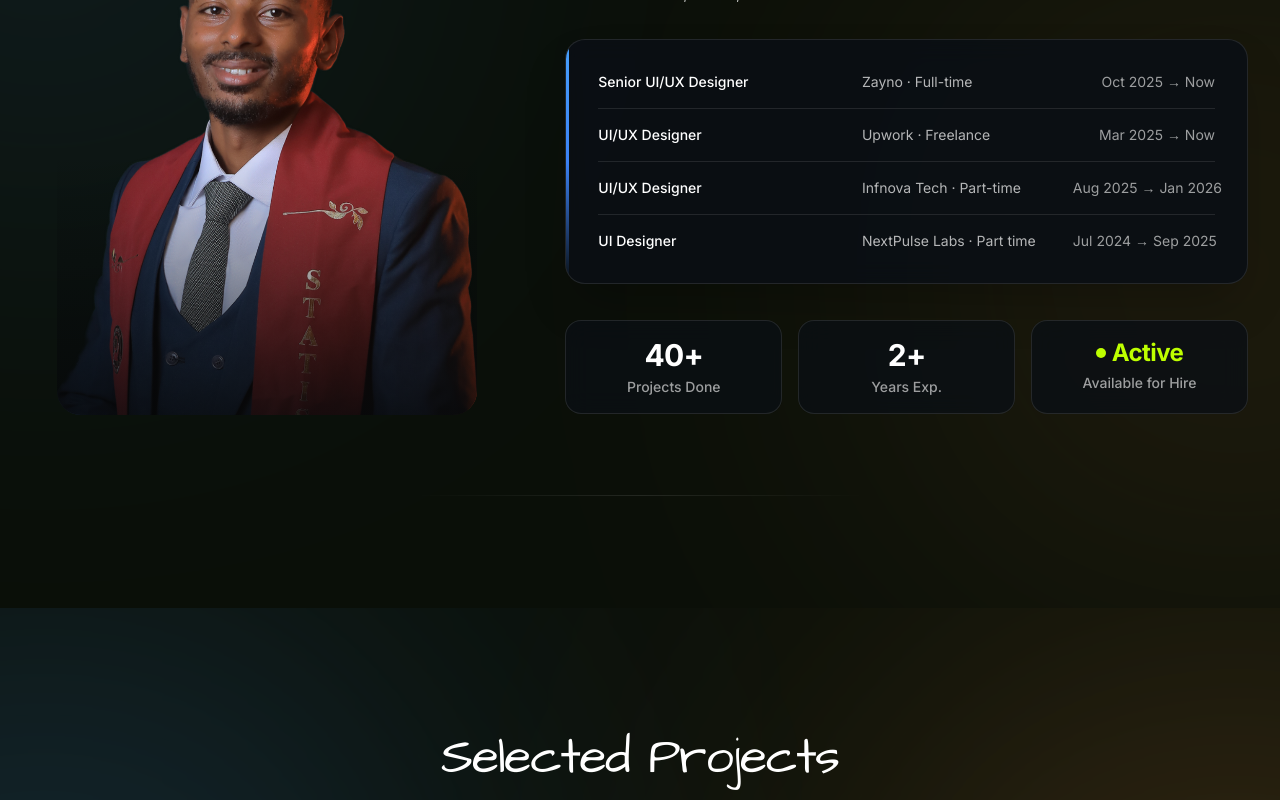
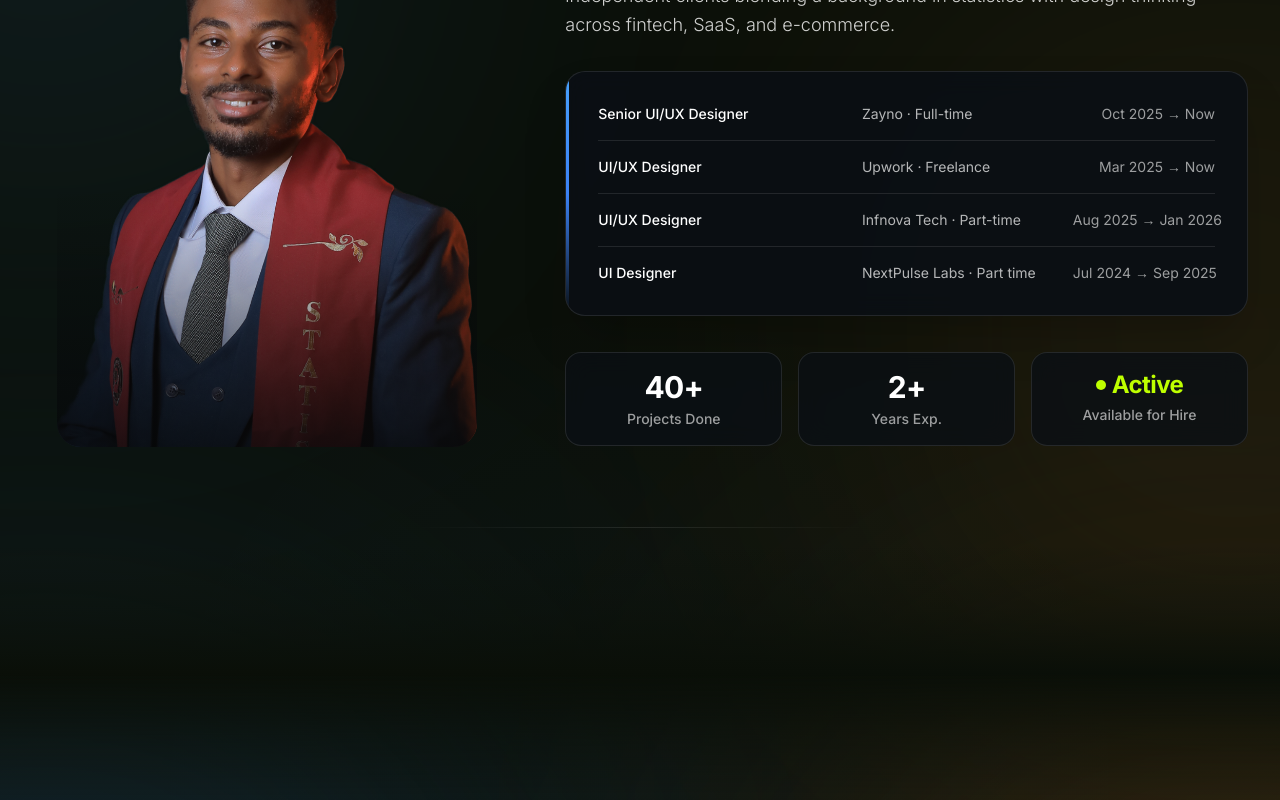
Before and after one commit to robitade/Robera-Tadesse, a Next.js app: page / in a window 1280 px wide. Shown: the part 1240-2040 px from the top of the page. Built offline with nearby package versions, Linux system fonts and the light colour scheme.

Commit message:
Create seamless section transitions with gradient blenders, continuous lighting canvas, and smooth scroll animations

```diff
--- a/src/app/page.tsx
+++ b/src/app/page.tsx
@@ -12,7 +12,15 @@ export default function Home() {
   return (
     <>
       <Navbar />
-      <main>
+      <main className="relative bg-bg-primary overflow-hidden">
+        {/* Continuous atmospheric page canvas lighting */}
+        <div className="absolute inset-0 pointer-events-none z-0">
+          {/* Subtle vertical glow stream */}
+          <div className="absolute top-[15%] left-1/2 -translate-x-1/2 w-[1000px] h-[1000px] bg-[radial-gradient(circle,rgba(72,161,251,0.04)_0%,transparent_70%)]" />
+          <div className="absolute top-[40%] right-[10%] w-[900px] h-[900px] bg-[radial-gradient(circle,rgba(254,160,72,0.03)_0%,transparent_70%)]" />
+          <div className="absolute top-[70%] left-[5%] w-[1000px] h-[1000px] bg-[radial-gradient(circle,rgba(72,161,251,0.04)_0%,transparent_70%)]" />
+        </div>
+
         <Hero />
         <About />
         <Projects />
--- a/src/components/sections/About.tsx
+++ b/src/components/sections/About.tsx
@@ -29,7 +29,11 @@ const experiences = [
 
 export default function About() {
   return (
-    <section id="about" className="py-20 lg:py-28 relative bg-transparent overflow-hidden">
+    <section id="about" className="py-24 lg:py-36 relative bg-transparent">
+      {/* Seamless transition gradients */}
+      <div className="absolute top-0 left-0 right-0 h-32 bg-gradient-to-b from-bg-primary via-bg-primary/40 to-transparent pointer-events-none z-10" />
+      <div className="absolute bottom-0 left-0 right-0 h-32 bg-gradient-to-t from-bg-primary via-bg-primary/40 to-transparent pointer-events-none z-10" />
+
       {/* Background ambient lighting effects matching Projects theme */}
       <div
         className="absolute top-10 -left-64 w-[600px] h-[600px] rounded-full pointer-events-none opacity-35 z-0"
--- a/src/components/sections/Contact.tsx
+++ b/src/components/sections/Contact.tsx
@@ -70,7 +70,11 @@ export default function Contact() {
   };
 
   return (
-    <section id="contact" className="py-24 lg:py-32 relative bg-transparent overflow-hidden">
+    <section id="contact" className="py-24 lg:py-36 relative bg-transparent">
+      {/* Seamless transition gradients */}
+      <div className="absolute top-0 left-0 right-0 h-32 bg-gradient-to-b from-bg-primary via-bg-primary/40 to-transparent pointer-events-none z-10" />
+      <div className="absolute bottom-0 left-0 right-0 h-32 bg-gradient-to-t from-bg-primary via-bg-primary/40 to-transparent pointer-events-none z-10" />
+
       <div className="max-w-7xl mx-auto px-6 lg:px-8 relative z-10">
         {/* Section Header */}
         <AnimatedSection className="text-center mb-12 md:mb-14 space-y-3">
--- a/src/components/sections/Focus.tsx
+++ b/src/components/sections/Focus.tsx
@@ -35,7 +35,11 @@ const toolsAndDev = [
 
 export default function Focus() {
   return (
-    <section className="py-24 lg:py-32 relative bg-transparent overflow-hidden">
+    <section className="py-24 lg:py-36 relative bg-transparent">
+      {/* Seamless transition gradients */}
+      <div className="absolute top-0 left-0 right-0 h-32 bg-gradient-to-b from-bg-primary via-bg-primary/40 to-transparent pointer-events-none z-10" />
+      <div className="absolute bottom-0 left-0 right-0 h-32 bg-gradient-to-t from-bg-primary via-bg-primary/40 to-transparent pointer-events-none z-10" />
+
       {/* Focus statement — centered, narrower container */}
       <div className="max-w-4xl mx-auto px-6 lg:px-8 text-center mb-14">
         <AnimatedSection>
--- a/src/components/sections/Hero.tsx
+++ b/src/components/sections/Hero.tsx
@@ -196,6 +196,9 @@ export default function Hero() {
           </div>
         </div>
       </motion.div>
+
+      {/* Bottom seamless transition gradient */}
+      <div className="absolute bottom-0 left-0 right-0 h-36 bg-gradient-to-t from-bg-primary via-bg-primary/50 to-transparent pointer-events-none z-20" />
     </section>
   );
 }
--- a/src/components/sections/HowItWorks.tsx
+++ b/src/components/sections/HowItWorks.tsx
@@ -26,7 +26,11 @@ const steps = [
 
 export default function HowItWorks() {
   return (
-    <section id="process" className="py-24 lg:py-32 relative overflow-hidden bg-transparent">
+    <section id="process" className="py-24 lg:py-36 relative bg-transparent">
+      {/* Seamless transition gradients */}
+      <div className="absolute top-0 left-0 right-0 h-32 bg-gradient-to-b from-bg-primary via-bg-primary/40 to-transparent pointer-events-none z-10" />
+      <div className="absolute bottom-0 left-0 right-0 h-32 bg-gradient-to-t from-bg-primary via-bg-primary/40 to-transparent pointer-events-none z-10" />
+
       {/* Figma 306x306 #48A1FB 76% layer blur ambient glow spots */}
       <div
         className="absolute top-1/2 left-1/2 -translate-x-1/2 -translate-y-1/2 w-[306px] h-[306px] rounded-full pointer-events-none z-0 opacity-80"
--- a/src/components/sections/Projects.tsx
+++ b/src/components/sections/Projects.tsx
@@ -34,7 +34,11 @@ export default function Projects() {
   });
 
   return (
-    <section id="projects" className="py-20 lg:py-28 relative bg-transparent overflow-hidden">
+    <section id="projects" className="py-24 lg:py-36 relative bg-transparent">
+      {/* Seamless transition gradients */}
+      <div className="absolute top-0 left-0 right-0 h-32 bg-gradient-to-b from-bg-primary via-bg-primary/40 to-transparent pointer-events-none z-10" />
+      <div className="absolute bottom-0 left-0 right-0 h-32 bg-gradient-to-t from-bg-primary via-bg-primary/40 to-transparent pointer-events-none z-10" />
+
       {/*
         Figma Background Ambient Glow Ellipses:
         - Left Ellipse: #48A1FB at 50% opacity (rgba(72, 161, 251, 0.5)), Layer blur 851.1
--- a/src/components/sections/Testimonials.tsx
+++ b/src/components/sections/Testimonials.tsx
@@ -46,7 +46,11 @@ export default function Testimonials() {
   };
 
   return (
-    <section id="testimonials" className="py-24 lg:py-32 relative bg-transparent overflow-hidden">
+    <section id="testimonials" className="py-24 lg:py-36 relative bg-transparent">
+      {/* Seamless transition gradients */}
+      <div className="absolute top-0 left-0 right-0 h-32 bg-gradient-to-b from-bg-primary via-bg-primary/40 to-transparent pointer-events-none z-10" />
+      <div className="absolute bottom-0 left-0 right-0 h-32 bg-gradient-to-t from-bg-primary via-bg-primary/40 to-transparent pointer-events-none z-10" />
+
       {/* Figma background ambient glow */}
       <div
         className="absolute top-1/2 -right-40 w-[500px] h-[500px] rounded-full pointer-events-none opacity-30 z-0"
--- a/src/components/ui/AnimatedSection.tsx
+++ b/src/components/ui/AnimatedSection.tsx
@@ -16,7 +16,7 @@ export default function AnimatedSection({
   delay = 0,
 }: AnimatedSectionProps) {
   const ref = useRef(null);
-  const isInView = useInView(ref, { once: true, margin: "-80px" });
+  const isInView = useInView(ref, { once: true, margin: "-40px" });
 
   return (
     <motion.div
--- a/src/lib/animations.ts
+++ b/src/lib/animations.ts
@@ -3,14 +3,14 @@ import type { Variants } from "framer-motion";
 export const fadeUp: Variants = {
   hidden: {
     opacity: 0,
-    y: 30,
+    y: 24,
   },
   visible: {
     opacity: 1,
     y: 0,
     transition: {
-      duration: 0.6,
-      ease: [0.25, 0.4, 0.25, 1],
+      duration: 0.75,
+      ease: [0.16, 1, 0.3, 1],
     },
   },
 };
```
